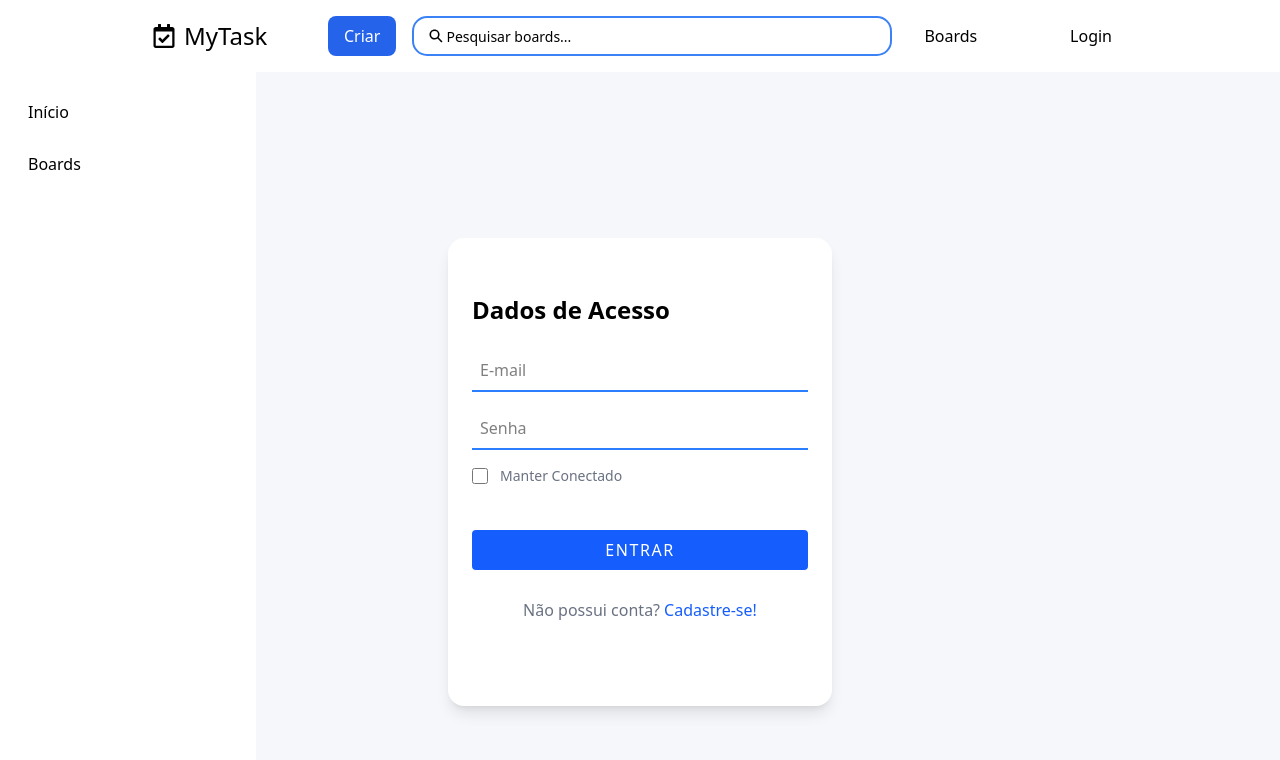
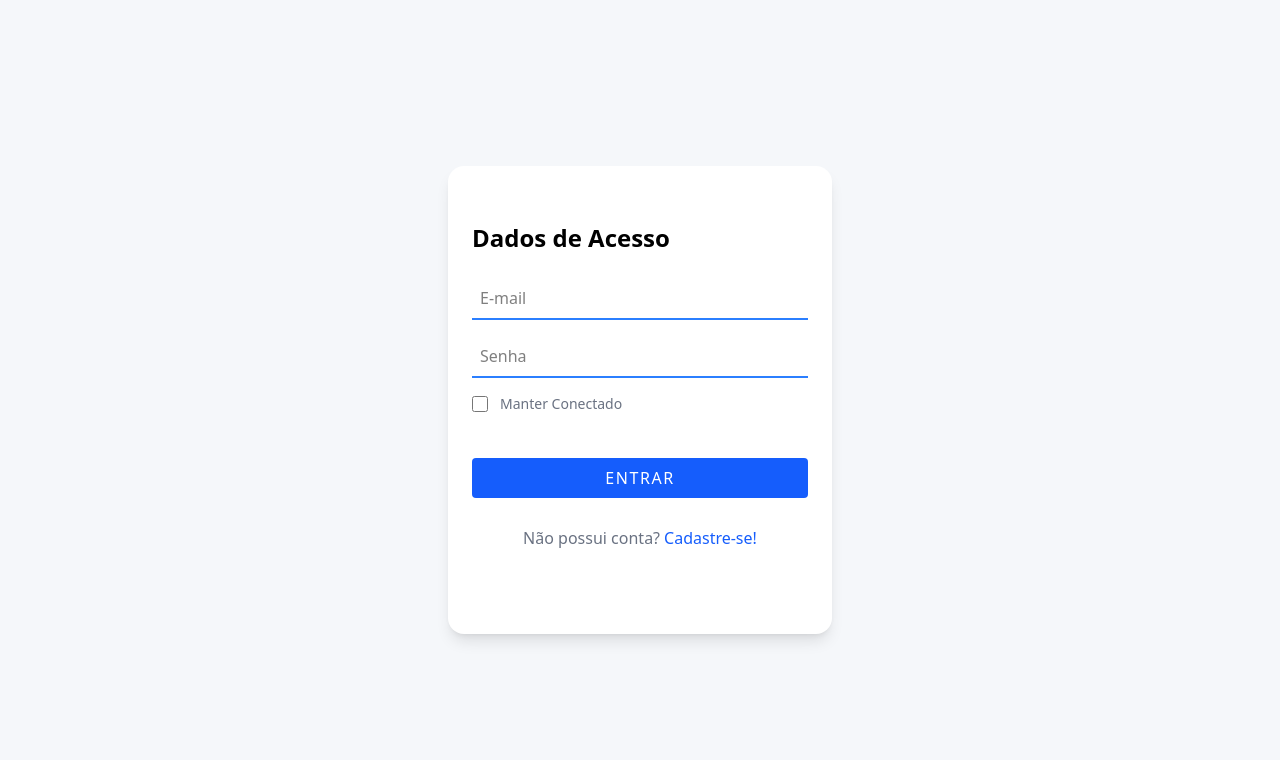
Before and after one commit to Lucassfers/My-task-front-end, a React (Vite) app: page /login in a window 1280 px wide. Shown: the top 760 px of the page. Built offline with nearby package versions, Linux system fonts and the light colour scheme.

Commit message:
fix(Login): Header and Sidebar no longer appear in login

```diff
--- a/src/Layout.tsx
+++ b/src/Layout.tsx
@@ -60,6 +60,14 @@ export default function Layout() {
     );
   }
 
+  if (location.pathname === '/login' || location.pathname === '/cadastro') {
+    return (
+      <div className="bg-[#F5F7FA] min-h-screen">
+        <Outlet />
+      </div>
+    );
+  }
+
   return (
     <div className="bg-[#F5F7FA] min-h-screen">
       <Header />
```
